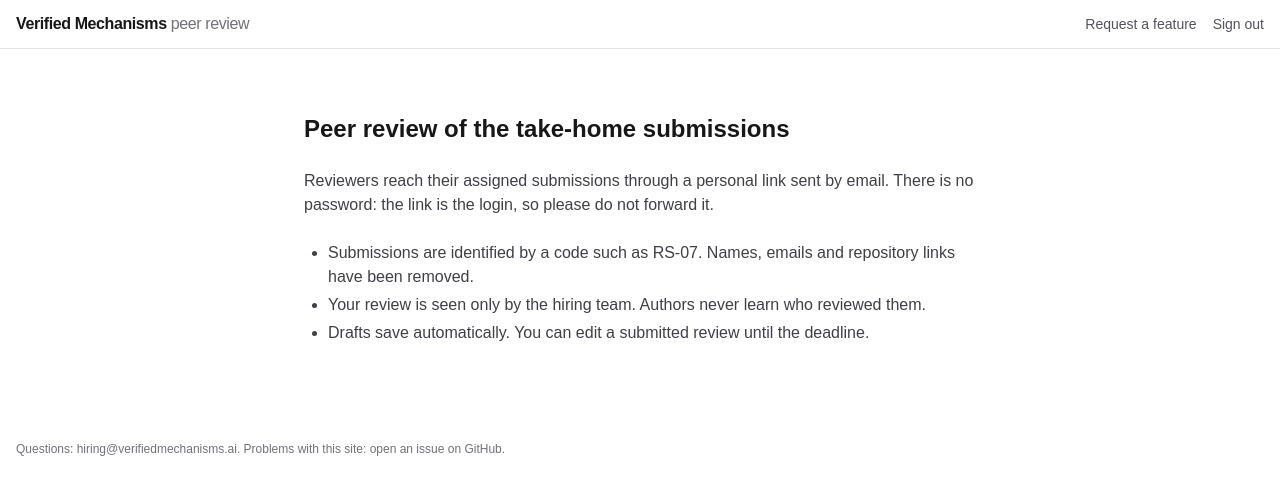
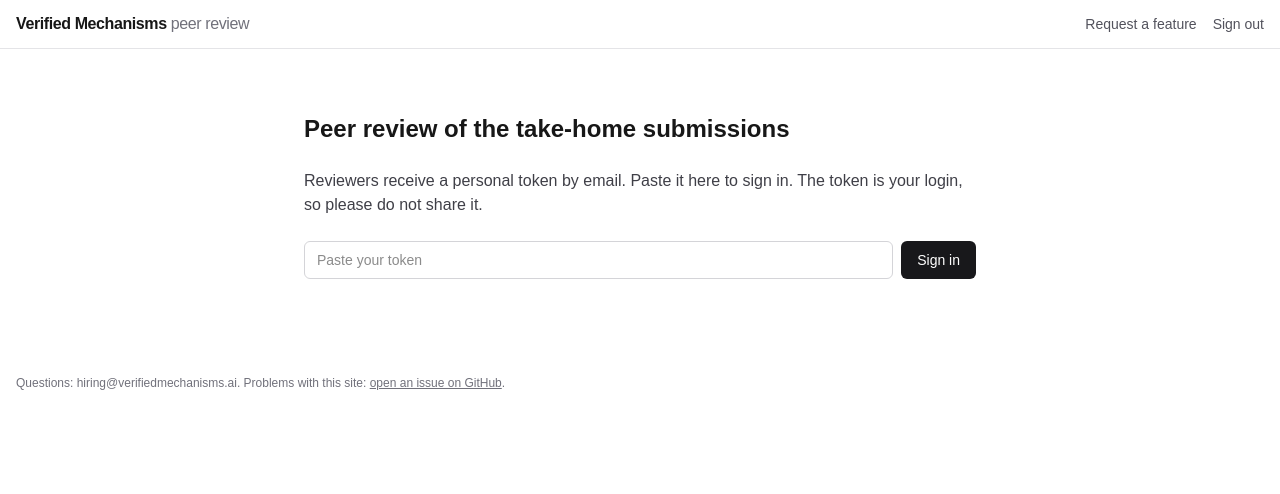
Before and after one commit to VerifiedMechanisms/peer-review, a Next.js app: page / in a window 1280 px wide. Shown: the top 494 px of the page. Built offline with nearby package versions, Linux system fonts and the light colour scheme; no server answers.

Commit message:
Sign in only by pasting the token; move the orientation notes behind sign-in

```diff
--- a/src/app/a/[token]/route.ts
+++ /dev/null
@@ -1,10 +0,0 @@
-import { NextResponse, type NextRequest } from 'next/server';
-import { ADMIN_COOKIE, cookieOptions, isAdminToken } from '@/lib/auth';
-
-export async function GET(req: NextRequest, { params }: { params: Promise<{ token: string }> }) {
-  const { token } = await params;
-  if (!isAdminToken(token)) return NextResponse.redirect(new URL('/?error=link', req.url));
-  const res = NextResponse.redirect(new URL('/admin', req.url));
-  res.cookies.set(ADMIN_COOKIE, token, cookieOptions());
-  return res;
-}
--- a/src/app/admin/page.tsx
+++ b/src/app/admin/page.tsx
@@ -5,7 +5,7 @@
 export const dynamic = 'force-dynamic';
 
 export default async function Admin() {
-  if (!(await isAdmin())) redirect('/?error=link');
+  if (!(await isAdmin())) redirect('/?error=signin');
   const [reviewers, submissions, assignments, reviews] = await Promise.all([
     getReviewers(),
     getSubmissions(),
--- a/src/app/layout.tsx
+++ b/src/app/layout.tsx
@@ -32,7 +32,11 @@
         </header>
         <main className="mx-auto max-w-7xl px-4 py-6">{children}</main>
         <footer className="mx-auto max-w-7xl px-4 py-8 text-xs text-zinc-500">
-          Questions: hiring@verifiedmechanisms.ai. Problems with this site: open an issue on GitHub.
+          Questions: hiring@verifiedmechanisms.ai. Problems with this site:{' '}
+          <a href={ISSUES_URL} className="underline hover:text-zinc-900" target="_blank" rel="noreferrer">
+            open an issue on GitHub
+          </a>
+          .
         </footer>
       </body>
     </html>
--- a/src/app/page.tsx
+++ b/src/app/page.tsx
@@ -10,21 +10,38 @@
   return (
     <div className="mx-auto max-w-2xl space-y-6 py-10">
       <h1 className="text-2xl font-semibold">Peer review of the take-home submissions</h1>
-      {error === 'link' && (
+      {error === 'signin' && (
+        <p className="rounded-md border border-zinc-300 bg-zinc-50 p-3 text-sm text-zinc-800">
+          Please sign in with your token first.
+        </p>
+      )}
+      {error === 'token' && (
         <p className="rounded-md border border-amber-300 bg-amber-50 p-3 text-sm text-amber-900">
-          That link is not valid. Use the personal link from your invitation email, or write to
-          hiring@verifiedmechanisms.ai if it does not work.
+          That token is not recognised. Check for missing characters, or write to
+          hiring@verifiedmechanisms.ai.
         </p>
       )}
       <p className="text-zinc-700">
-        Reviewers reach their assigned submissions through a personal link sent by email. There is no
-        password: the link is the login, so please do not forward it.
+        Reviewers receive a personal token by email. Paste it here to sign in. The token is your
+        login, so please do not share it.
       </p>
-      <ul className="list-disc space-y-1 pl-6 text-zinc-700">
-        <li>Submissions are identified by a code such as RS-07. Names, emails and repository links have been removed.</li>
-        <li>Your review is seen only by the hiring team. Authors never learn who reviewed them.</li>
-        <li>Drafts save automatically. You can edit a submitted review until the deadline.</li>
-      </ul>
+      <form method="post" action="/r" className="flex flex-col gap-2 sm:flex-row">
+        <input
+          type="text"
+          name="token"
+          required
+          autoComplete="off"
+          spellCheck={false}
+          placeholder="Paste your token"
+          className="flex-1 rounded-md border border-zinc-300 px-3 py-2 font-mono text-sm focus:border-zinc-500 focus:outline-none"
+        />
+        <button
+          type="submit"
+          className="rounded-md bg-zinc-900 px-4 py-2 text-sm font-medium text-white hover:bg-zinc-700"
+        >
+          Sign in
+        </button>
+      </form>
     </div>
   );
 }
--- a/src/app/r/[token]/route.ts
+++ /dev/null
@@ -1,11 +0,0 @@
-import { NextResponse, type NextRequest } from 'next/server';
-import { REVIEWER_COOKIE, cookieOptions, findReviewerByToken } from '@/lib/auth';
-
-export async function GET(req: NextRequest, { params }: { params: Promise<{ token: string }> }) {
-  const { token } = await params;
-  const reviewer = await findReviewerByToken(token);
-  if (!reviewer) return NextResponse.redirect(new URL('/?error=link', req.url));
-  const res = NextResponse.redirect(new URL('/review', req.url));
-  res.cookies.set(REVIEWER_COOKIE, token, cookieOptions());
-  return res;
-}
--- /dev/null
+++ b/src/app/r/route.ts
@@ -0,0 +1,25 @@
+import { NextResponse, type NextRequest } from 'next/server';
+import {
+  ADMIN_COOKIE,
+  REVIEWER_COOKIE,
+  cookieOptions,
+  findReviewerByToken,
+  isAdminToken,
+} from '@/lib/auth';
+
+// The landing page form posts a pasted token here. This is the only login:
+// there is no link that signs people in, so a token never sits in a URL.
+export async function POST(req: NextRequest) {
+  const form = await req.formData();
+  const token = String(form.get('token') ?? '').trim();
+  if (token && isAdminToken(token)) {
+    const res = NextResponse.redirect(new URL('/admin', req.url), 303);
+    res.cookies.set(ADMIN_COOKIE, token, cookieOptions());
+    return res;
+  }
+  const reviewer = token ? await findReviewerByToken(token) : null;
+  if (!reviewer) return NextResponse.redirect(new URL('/?error=token', req.url), 303);
+  const res = NextResponse.redirect(new URL('/review', req.url), 303);
+  res.cookies.set(REVIEWER_COOKIE, token, cookieOptions());
+  return res;
+}
--- a/src/app/review/[code]/page.tsx
+++ b/src/app/review/[code]/page.tsx
@@ -8,7 +8,7 @@
 export default async function ReviewPage({ params }: { params: Promise<{ code: string }> }) {
   const { code } = await params;
   const reviewer = await currentReviewer();
-  if (!reviewer) redirect('/?error=link');
+  if (!reviewer) redirect('/?error=signin');
   if (!(await isAssigned(reviewer.id, code))) notFound();
   const submission = (await getSubmissions()).find((s) => s.code === code);
   if (!submission) notFound();
--- a/src/app/review/page.tsx
+++ b/src/app/review/page.tsx
@@ -7,7 +7,7 @@
 
 export default async function ReviewHome() {
   const reviewer = await currentReviewer();
-  if (!reviewer) redirect('/?error=link');
+  if (!reviewer) redirect('/?error=signin');
   const mine = (await getAssignments()).filter((a) => a.reviewerId === reviewer.id);
   const reviews = await Promise.all(mine.map((a) => getReview(reviewer.id, a.code)));
 
@@ -20,6 +20,12 @@
           {reviewer.role === 'RS' ? 'Research Scientist' : 'Research Engineer'} track. Reviews are due by {DEADLINE}.
         </p>
       </div>
+
+      <ul className="list-disc space-y-1 pl-6 text-sm text-zinc-700">
+        <li>Submissions are identified by a code such as RS-07. Names, emails and repository links have been removed.</li>
+        <li>Your review is seen only by the hiring team. Authors never learn who reviewed them.</li>
+        <li>Drafts save automatically. You can edit a submitted review until the deadline.</li>
+      </ul>
 
       <ul className="divide-y divide-zinc-200 rounded-lg border border-zinc-200 bg-white">
         {mine.map((a, i) => {
```
Also changed, not shown: 1 other file (tests, documents, lock files or other folders).
